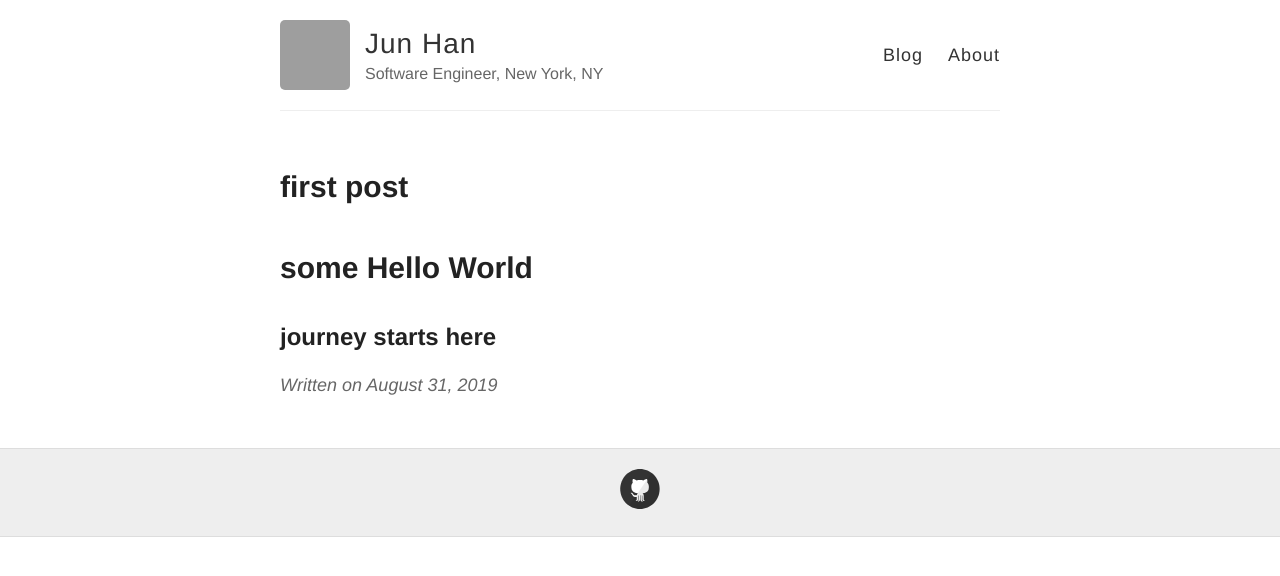
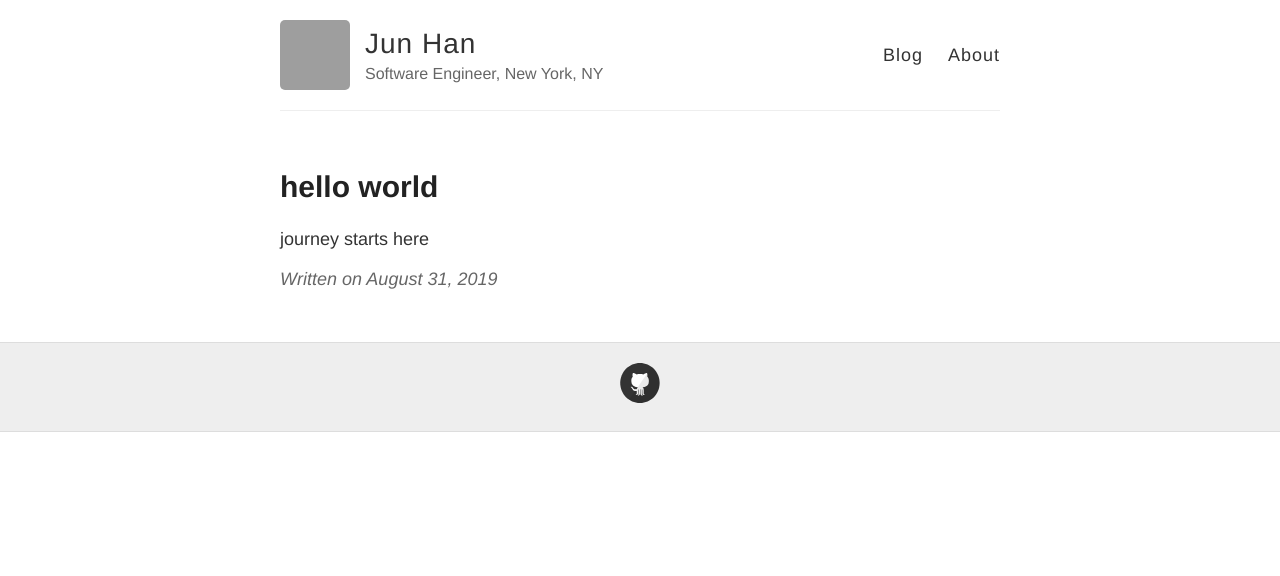
Before and after one commit to junhan/junhan.github.io, a Jekyll site: the page built from _posts/2019-8-31-Hello-World.md, in a window 1280 px wide. Shown: the top 576 px of the page. Built offline with Jekyll 4.4.1, drawn with Linux system fonts in a browser that asks for light colours; grey boxes are pictures that could not be loaded.

Commit message:
update site

```diff
--- a/_posts/2019-8-31-Hello-World.md
+++ b/_posts/2019-8-31-Hello-World.md
@@ -1,7 +1,6 @@
 ---
 layout: post
-title: first post
+title: hello world
 ---
 
-# some Hello World
-## journey starts here
+journey starts here
```
